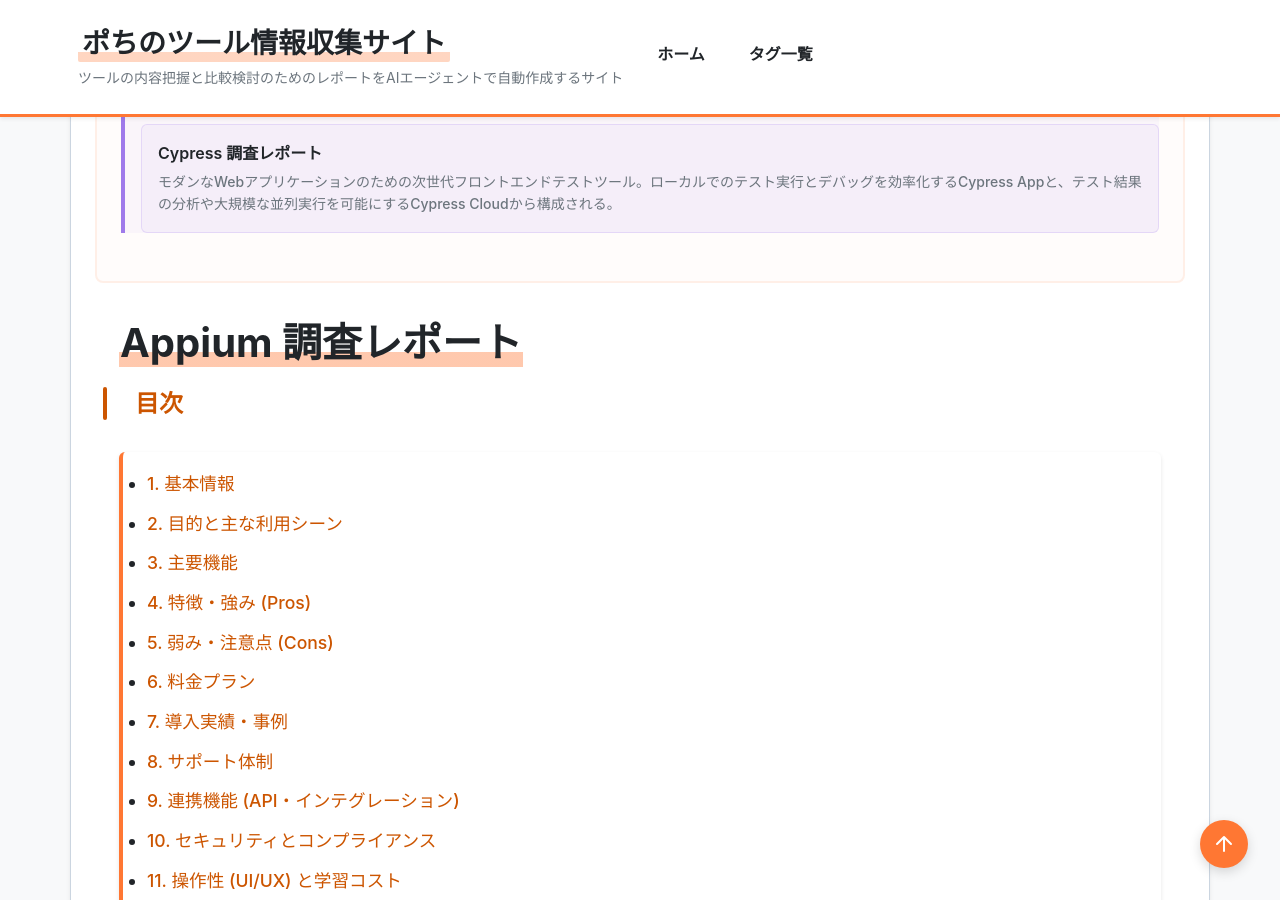
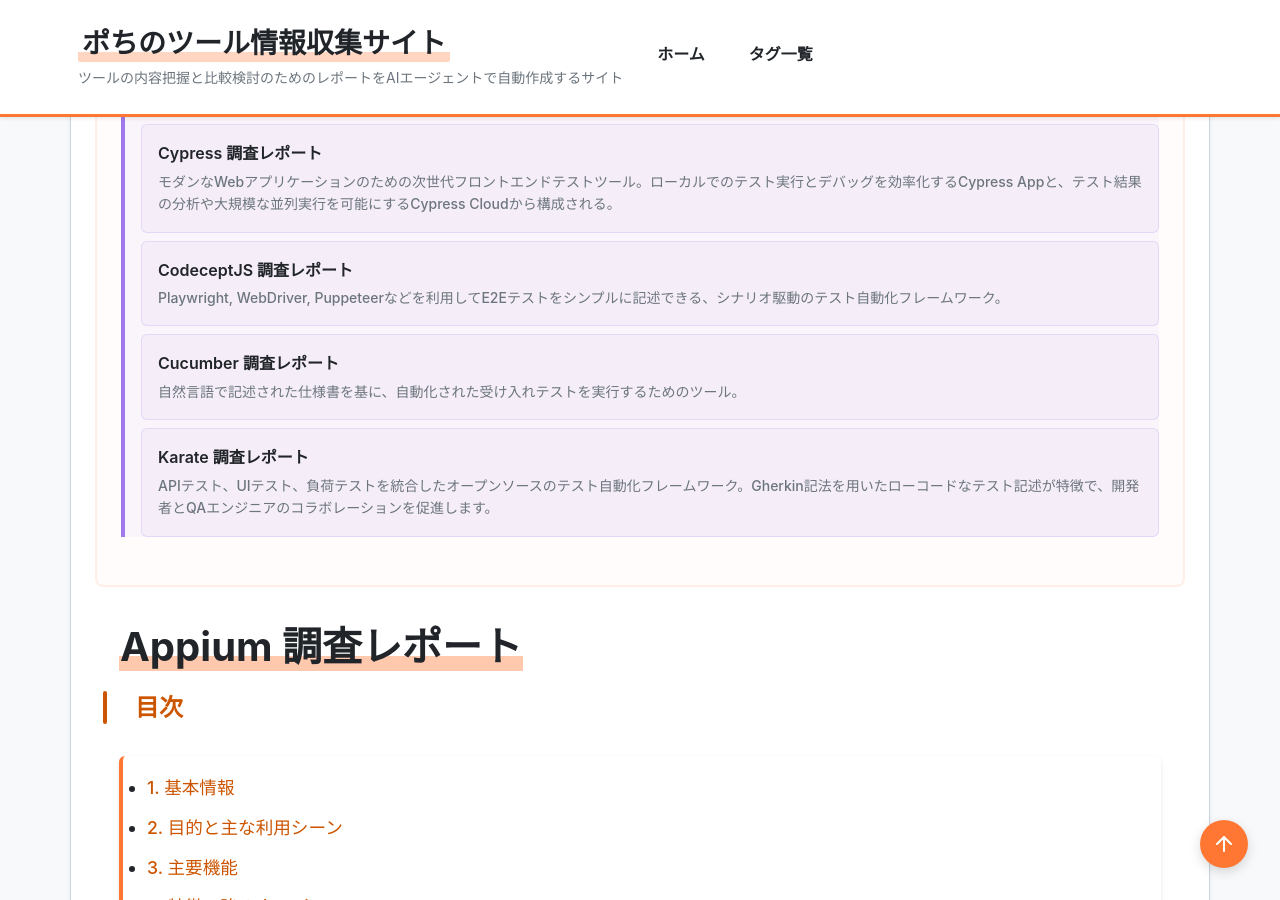
Before and after one commit to aegisfleet/tool-survey-report, a Jekyll site: the page built from _reports/appium.md, in a window 1280 px wide and 900 px high, scrolled down 830 px. Built offline with Jekyll 4.4.1, drawn with Linux system fonts in a browser that asks for light colours; some of the changed text lies outside the part shown.

Commit message:
feat: Update Playwright report and ensure bidirectional consistency (#292)
- Updated the Playwright report (`_reports/playwright.md`) with the latest release information for v1.57 and set the `last_updated` date to `2025-12-29`.
- Added a link to the G2 review site as per the template.
- Ensured bidirectional consistency for `related_tools` across the Playwright report and all associated reports (`Cypress`, `Selenium`, `CodeceptJS`, `Cucumber`, `Appium`, `Karate`).

Co-authored-by: google-labs-jules[bot] <161369871+google-labs-jules[bot]@users.noreply.github.com>

```diff
--- a/_reports/appium.md
+++ b/_reports/appium.md
@@ -21,6 +21,9 @@ relationships:
     - "Selenium"
     - "Playwright"
     - "Cypress"
+    - "CodeceptJS"
+    - "Cucumber"
+    - "Karate"
 ---
 
 # **Appium 調査レポート**
--- a/_reports/playwright.md
+++ b/_reports/playwright.md
@@ -36,6 +36,7 @@ relationships:
 * **公式サイト**: [https://playwright.dev/](https://playwright.dev/)
 * **関連リンク**:
   * GitHub: [https://github.com/microsoft/playwright](https://github.com/microsoft/playwright)
+  * レビューサイト: [G2](https://www.g2.com/products/playwright/reviews)
 * **カテゴリ**: テスト自動化フレームワーク
 * **概要**: Playwrightは、最新のWebアプリケーション向けの高速で信頼性の高いエンドツーエンドのテストを可能にするオープンソースのフレームワークです。単一のAPIで、Chromium、Firefox、WebKitを含むすべての最新レンダリングエンジンをサポートします。
 
@@ -127,6 +128,11 @@ relationships:
 
 Playwrightは月に1〜2回の頻度で頻繁にアップデートされており、継続的に機能改善や新機能の追加が行われています。直近の主要なアップデートは以下の通りです。（出典: [Playwright GitHub Releases](https://github.com/microsoft/playwright/releases))
 
+* **v1.57 (2025年11月25日)**:
+  * **Speedboard**: HTMLレポーターにテストの実行速度を分析するための新しいタブが追加。
+  * **Chrome for Testing**: PlaywrightがChromiumからChrome for Testingビルドを使用するように変更。
+  * **Webサーバー出力の待機**: `testConfig.webServer`に`wait`オプションが追加され、サーバーログの特定の出力を待機可能に。
+  * **非推奨APIの削除**: 3年間非推奨だった `Page#accessibility` がAPIから削除。
 * **v1.56.1 (2025年10月17日)**:
   * Chromiumで`local-network-access`権限を許可するなど、いくつかのバグ修正と改善。
 * **v1.56.0 (2025年10月6日)**:
```
Also changed, not shown: other parts of _reports/playwright.md (+1 -1 lines), _reports/codeceptjs.md (+2 -0 lines), _reports/cucumber.md (+1 -0 lines), _reports/karate.md (+2 -0 lines).
